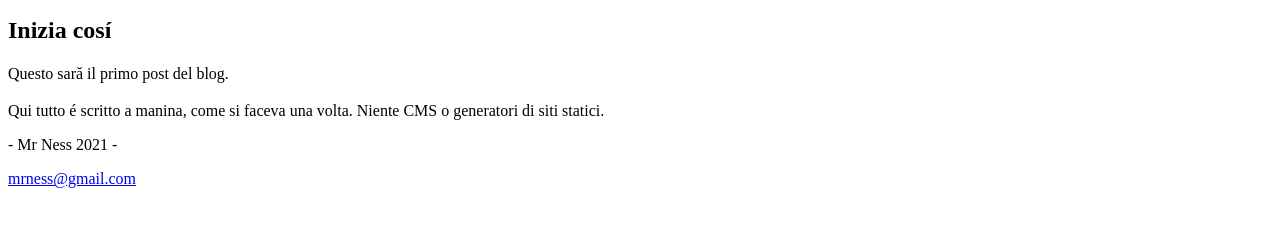
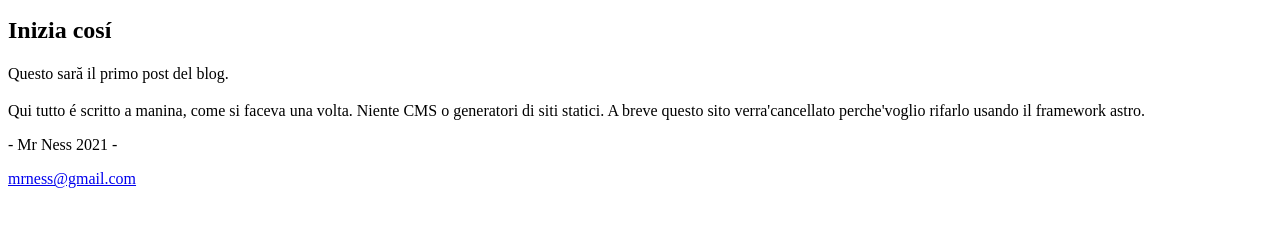
Before and after one commit to danieleflorio/danieleflorio.github.io, a plain HTML site: page index.html in a window 1280 px wide. Shown: the part 271-498 px from the top of the page. Drawn offline with Linux system fonts and the light colour scheme.

Commit message:
small alert on new version coming soon

```diff
--- a/index.html
+++ b/index.html
@@ -42,7 +42,7 @@
       <p class="article__content">
         Questo sar&abreve; il primo post del blog. <br /><br />
         Qui tutto &eacute; scritto a manina, come si faceva una volta. Niente CMS o generatori di siti statici.
-      </p>
+      A breve questo sito verra'cancellato perche'voglio rifarlo usando il framework astro.</p>
     </section>
     <!-- Fine Articolo-->
 
```
